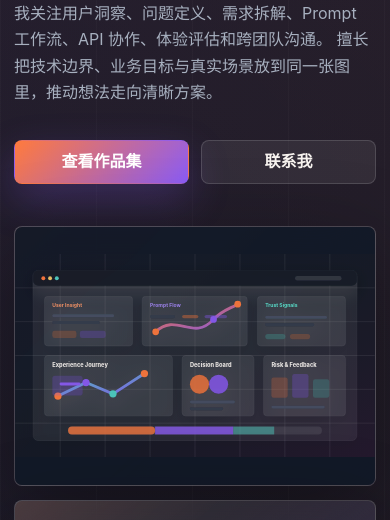
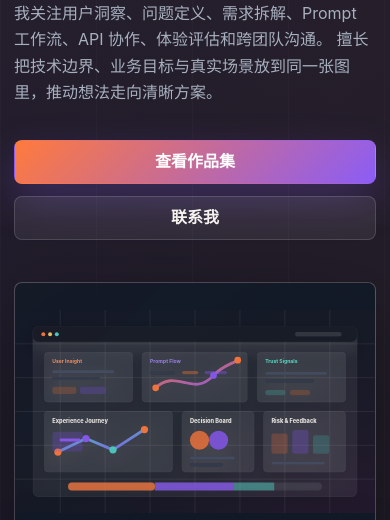
Before and after one commit to Shild-0040/ShieldZZZ-github.io, a plain HTML site: page index.html in a window 390 px wide. Shown: the part 286-806 px from the top of the page. Drawn offline with Linux system fonts and the light colour scheme.

Commit message:
Stack hero actions on mobile

```diff
--- a/styles.css
+++ b/styles.css
@@ -735,8 +735,12 @@ h3 {
     font-size: 1rem;
   }
 
+  .hero-actions {
+    flex-direction: column;
+  }
+
   .hero-actions .button {
-    flex: 1 1 150px;
+    width: 100%;
   }
 
   .hero-bento,
```
